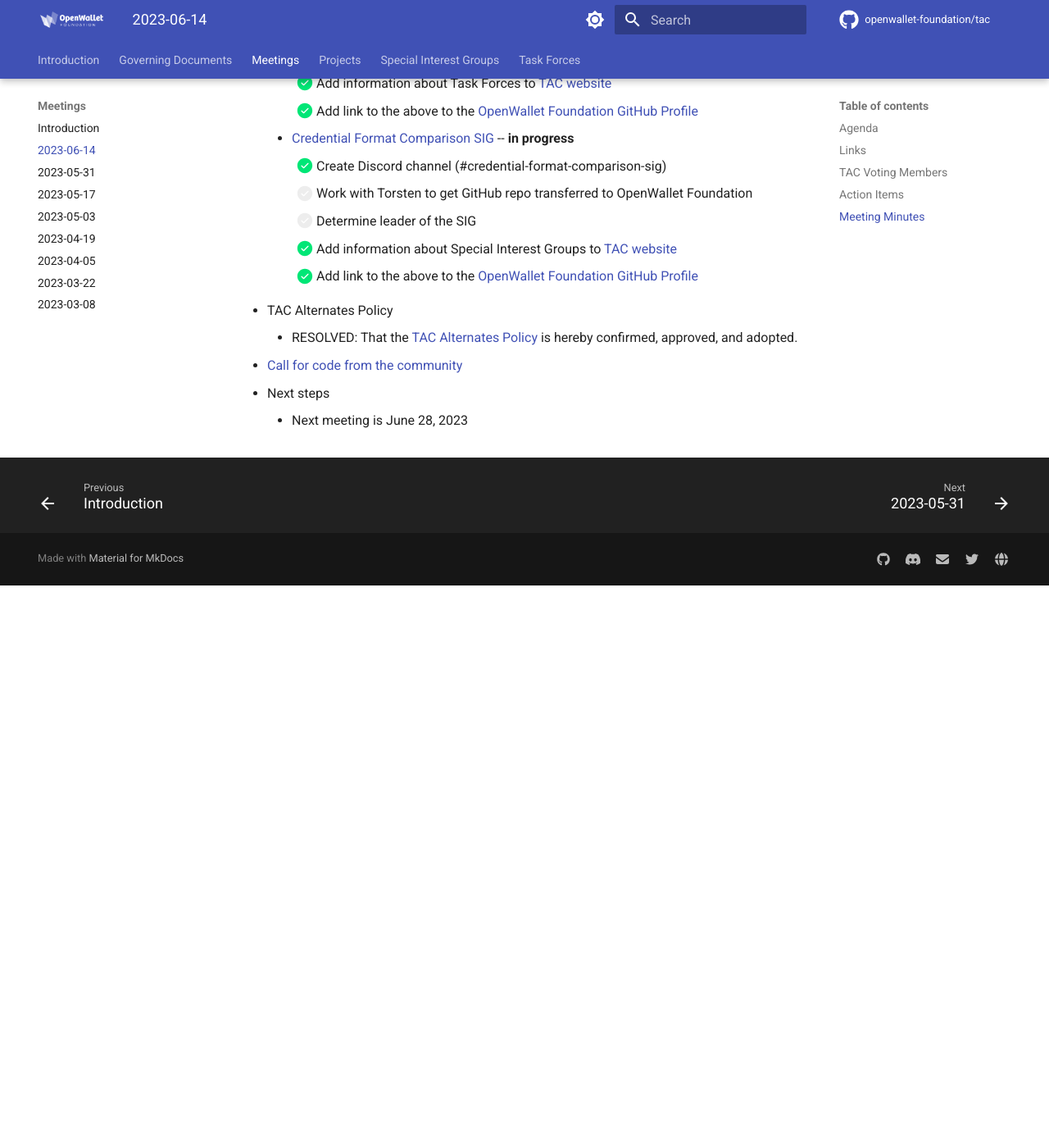
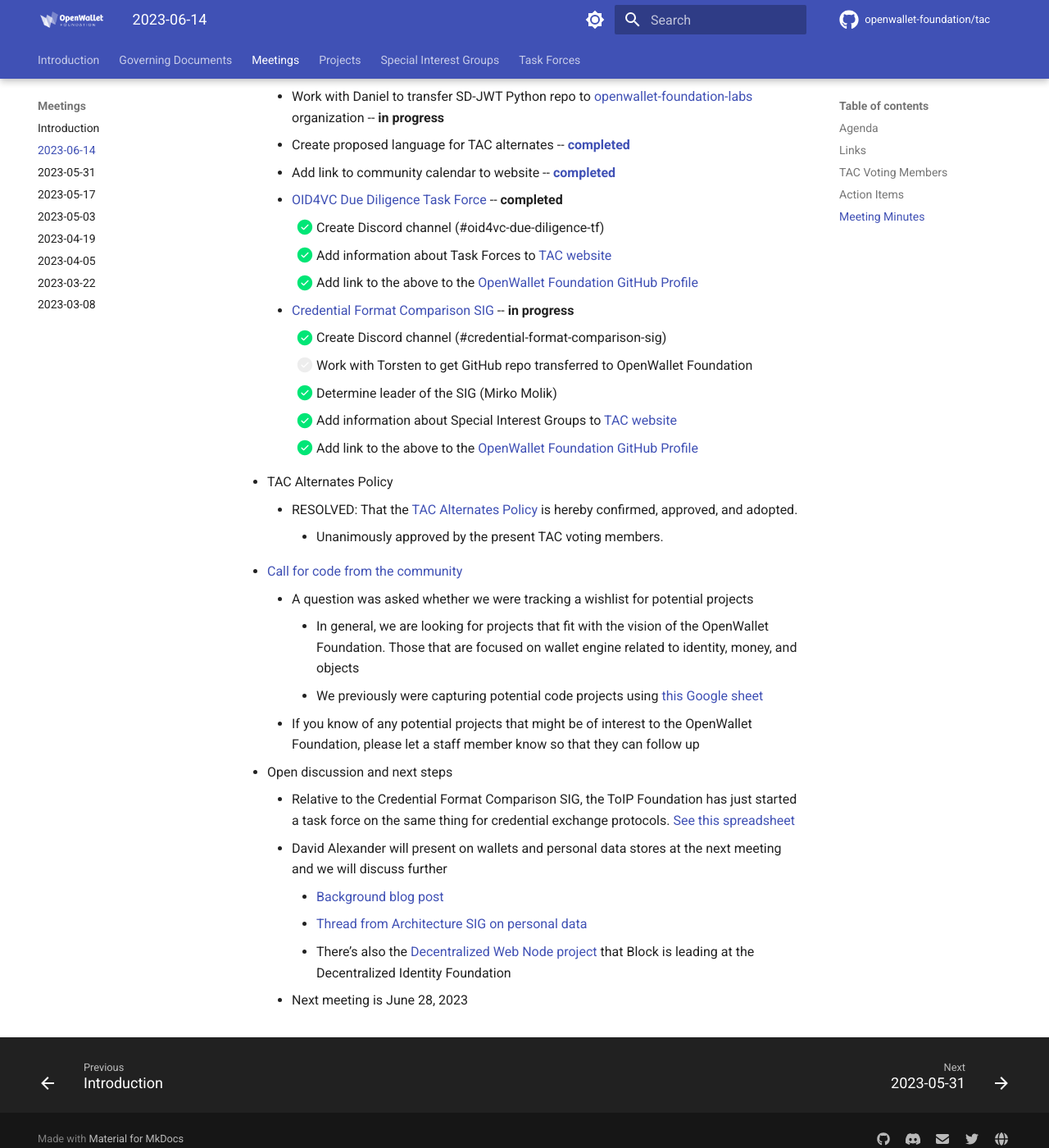
Before and after one commit to openwallet-foundation/tac, an MkDocs documentation site: the page built from docs/meetings/2023-06-14.md, in a window 1280 px wide and 1400 px high, scrolled down 1450 px. Shown: the whole window at 82% size. Built offline with MkDocs 1.6.1 and Material for MkDocs 9.7.7, drawn with Linux system fonts in a browser that asks for light colours; comment, search, counter and statistics services are not loaded; before the commit the page ends 2164 px from its top, so only the background shows below that; some of the changed text lies outside the part shown.

Commit message:
Add meeting minutes
Signed-off-by: Tracy Kuhrt <tracy.a.kuhrt@accenture.com>

```diff
--- a/docs/meetings/2023-06-14.md
+++ b/docs/meetings/2023-06-14.md
@@ -12,23 +12,29 @@
 
 ## Links
 - [slides](https://docs.google.com/presentation/d/1zBGjnBeaxsf2iw24yh2YMEM7dPNPYtA7o75tgTtWhms/edit?usp=sharing)
-- [recording]()
+- [recording](https://zoom.us/rec/play/3cHay9jIolXDk7t60GQerUtNJINkSWNMPcZo8_isNtWPEgrq_geCVJTzt1rFCEdB_XMrOFN3LN8gUlPi.Hiy2hdxGhHjD73ub?canPlayFromShare=true&from=share_recording_detail&continueMode=true&componentName=rec-play&originRequestUrl=https%3A%2F%2Fzoom.us%2Frec%2Fshare%2FINBDYO-jGq9DLCbJwtauIYBsWXosAmQj82e5avjshN7TyU-_Uc0hnwJDyp-_IPZQ.n31EcBSyZgABUqZJ)
 
 ## TAC Voting Members
 
 - [ ] Jeremie Miller
-- [ ] Marie Austenaa
-- [ ] Stavros Kounis
-- [ ] Tracy Kuhrt
-- [ ] Troy Ronda
-- [ ] Wenjing Chu
+- [x] Marie Austenaa
+- [x] Stavros Kounis
+- [x] Tracy Kuhrt
+- [x] Troy Ronda
+- [x] Wenjing Chu
 
 ## Action Items
+- Determine vice chair language
+- Work with Daniel to transfer SD-JWT Python repo to [openwallet-foundation-labs](https://github.com/openwallet-foundation-labs) organization
+- [Credential Format Comparison SIG](https://github.com/openwallet-foundation/tac/issues/26)
+
+    - [ ] Work with Torsten to get GitHub repo transferred to OpenWallet Foundation
 
 ## Meeting Minutes
 - Announcements
-    - OID4VC Due Diligence Task Force kickoff meeting – Wednesday, the 14th at 5pm CEST
+    - [OID4VC Due Diligence Task Force kickoff meeting](https://calendar.google.com/calendar/event?action=TEMPLATE&tmeid=NnA3a2s4bzFxamhhcDA1NTR0cmlhbWtkM3BfMjAyMzA2MjFUMTUwMDAwWiBjXzUyN2ExZGI2MjFmZTcwNzMzODQyMWE5YzRjN2VmMmY2MTYwYjk3MzgzOGNmZGJiNTBmMGRiMzJhZDBmZDIwZWJAZw&tmsrc=c_527a1db621fe707338421a9c4c7ef2f6160b973838cfdbb50f0db32ad0fd20eb%40group.calendar.google.com&scp=ALL) – Wednesday, the 21st at 5pm CEST
     - Architecture SIG merged [Key Management Services conceptual architecture](https://github.com/openwallet-foundation/architecture-sig/blob/main/docs/architecture/key-management-services.md)
+    - Credential Format Comparison SIG will meet on Wednesdays at 5pm CEST on alternate weeks to the OID4VC Due Diligence Task Force. Kickoff meeting planned for June 28th
 
 - Review action items from [last meeting](./2023-05-17.md#action-items)
     - Work with Daniel to transfer SD-JWT Python repo to [openwallet-foundation-labs](https://github.com/openwallet-foundation-labs) organization -- **in progress**
@@ -44,14 +50,24 @@
 
         - [x] Create Discord channel (#credential-format-comparison-sig)
         - [ ] Work with Torsten to get GitHub repo transferred to OpenWallet Foundation
-        - [ ] Determine leader of the SIG
+        - [x] Determine leader of the SIG (Mirko Molik)
         - [x] Add information about Special Interest Groups to [TAC website](https://openwallet-foundation.github.io/tac/)
         - [x] Add link to the above to the [OpenWallet Foundation GitHub Profile](https://github.com/openwallet-foundation/.github/blob/main/profile/README.md)
 
 - TAC Alternates Policy
     - RESOLVED: That the [TAC Alternates Policy](https://github.com/openwallet-foundation/tac/pull/28) is hereby confirmed, approved, and adopted.
+        - Unanimously approved by the present TAC voting members.
 
 - [Call for code from the community](https://github.com/openwallet-foundation/project-proposals)
+    - A question was asked whether we were tracking a wishlist for potential projects
+        - In general, we are looking for projects that fit with the vision of the OpenWallet Foundation. Those that are focused on wallet engine related to identity, money, and objects
+        - We previously were capturing potential code projects using [this Google sheet](https://docs.google.com/spreadsheets/d/1SXX4F3i2vIZmMxgD4HtmiiUY1fB3OwPc_xziOoO_Zpk/edit#gid=0)
+    - If you know of any potential projects that might be of interest to the OpenWallet Foundation, please let a staff member know so  that they can follow up
 
-- Next steps
+- Open discussion and next steps
+    - Relative to the Credential Format Comparison SIG, the ToIP Foundation has just started a task force on the same thing for credential exchange protocols. [See this spreadsheet](https://docs.google.com/spreadsheets/d/1_KKQZmmNRnEME96fZCPbMW-TC9j0tQ-dVuk5zzKa8U8/edit#gid=485340784)
+    - David Alexander will present on wallets and personal data stores at the next meeting and we will discuss further
+        - [Background blog post](https://medium.com/mydex/data-wallets-a-trap-waiting-to-be-sprung-857427ec70a)
+        - [Thread from Architecture SIG on personal data](https://discord.com/channels/1022962884864643214/1044329759347331213)
+        - There’s also the [Decentralized Web Node project](https://identity.foundation/decentralized-web-node/spec/) that Block is leading at the Decentralized Identity Foundation
     - Next meeting is June 28, 2023
```
